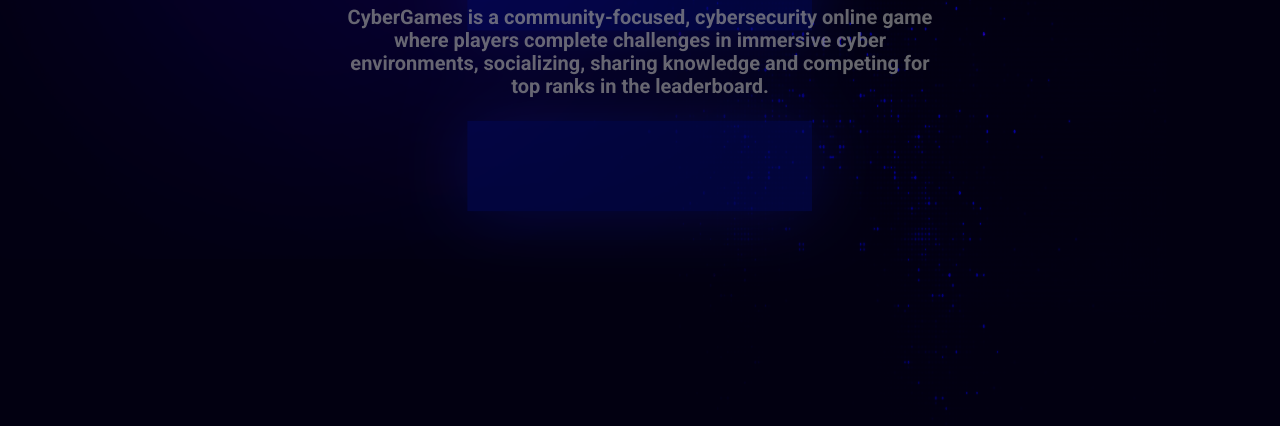
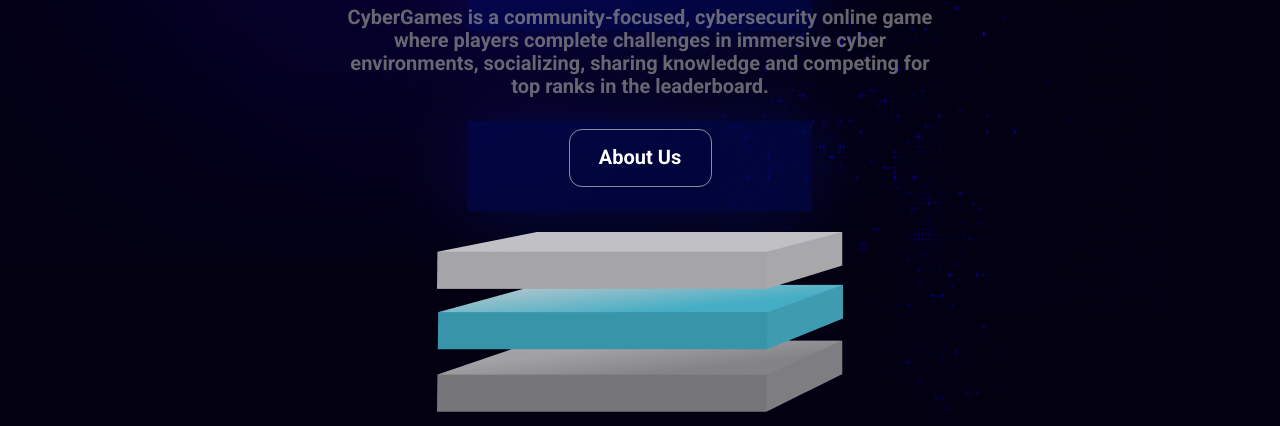
Before and after one commit to Omriruvio/CyberGames2020, a plain HTML site: page src/index.html in a window 1280 px wide. Shown: the part 374-800 px from the top of the page. Drawn offline with Linux system fonts and the light colour scheme.

Commit message:
feature(landing-page): structure & style

```diff
--- /dev/null
+++ b/src/blocks/button/_type/button_type_main.css
@@ -0,0 +1,9 @@
+.button_type_main {
+  width: 143px;
+  height: 58px;
+  margin: 31px auto 0;
+  border: 1px solid rgba(196, 196, 196, 0.7);
+  border-radius: 13px;
+  font-size: 2rem;
+  font-weight: 700;
+}
--- /dev/null
+++ b/src/blocks/button/button.css
@@ -0,0 +1,7 @@
+.button {
+  color: inherit;
+  display: block;
+  text-align: center;
+  background-color: transparent;
+  border: none;
+}
--- /dev/null
+++ b/src/blocks/landing-page/__image/landing-page__image.css
@@ -0,0 +1,7 @@
+.landing-page__image {
+  max-width: 406px;
+  max-height: 180px;
+  display: block;
+  margin: 45px auto 0;
+  opacity: 0.8;
+}
--- a/src/index.html
+++ b/src/index.html
@@ -29,6 +29,8 @@
           <h1 class="page-title">Unleash Your Hidden <span class="page-title__accent">HACKER</span></h1>
           <p class="hero__description">CyberGames is a community-focused, cybersecurity online game where players complete challenges in immersive cyber environments, socializing, sharing knowledge and competing for top ranks in the leaderboard.</p>
         </section>
+        <button type="button" class="button button_type_main">About Us</button>
+        <img src="./images/main__stack.png" alt="blocks illustration" class="landing-page__image">
       </div>
       <main class="content"></main>
       <footer class="footer"></footer>
--- a/src/page/index.css
+++ b/src/page/index.css
@@ -12,6 +12,7 @@
 @import url('../blocks/list/list.css');
 @import url('../blocks/list-item/list-item.css');
 @import url('../blocks/page-title/page-title.css');
+@import url('../blocks/button/button.css');
 /* blocks */
 
 /* elements */
@@ -19,6 +20,7 @@
 @import url('../blocks/header/__link/header__link.css');
 @import url('../blocks/page-title/__accent/page-title__accent.css');
 @import url('../blocks/hero/__description/hero__description.css');
+@import url('../blocks/landing-page/__image/landing-page__image.css');
 
 /* elements */
 
@@ -26,4 +28,5 @@
 @import url('../blocks/logo/_place/logo_place_header.css');
 @import url('../blocks/list/_place/list_place_header.css');
 @import url('../blocks/list-item/_place/list-item_place_header.css');
+@import url('../blocks/button/_type/button_type_main.css');
 /* modifiers */
```
Also changed, not shown: src/images/main__stack.png (added), src/images/main__stack.svg (added).
